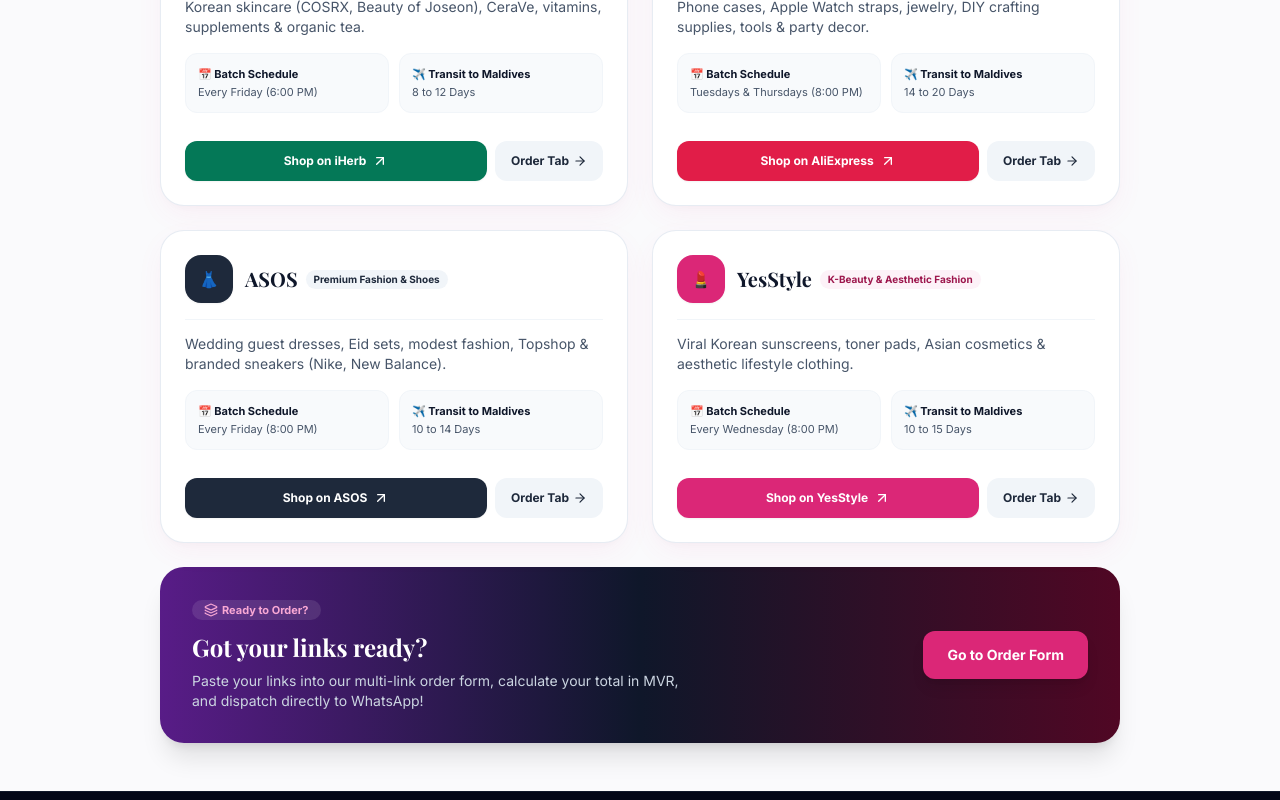
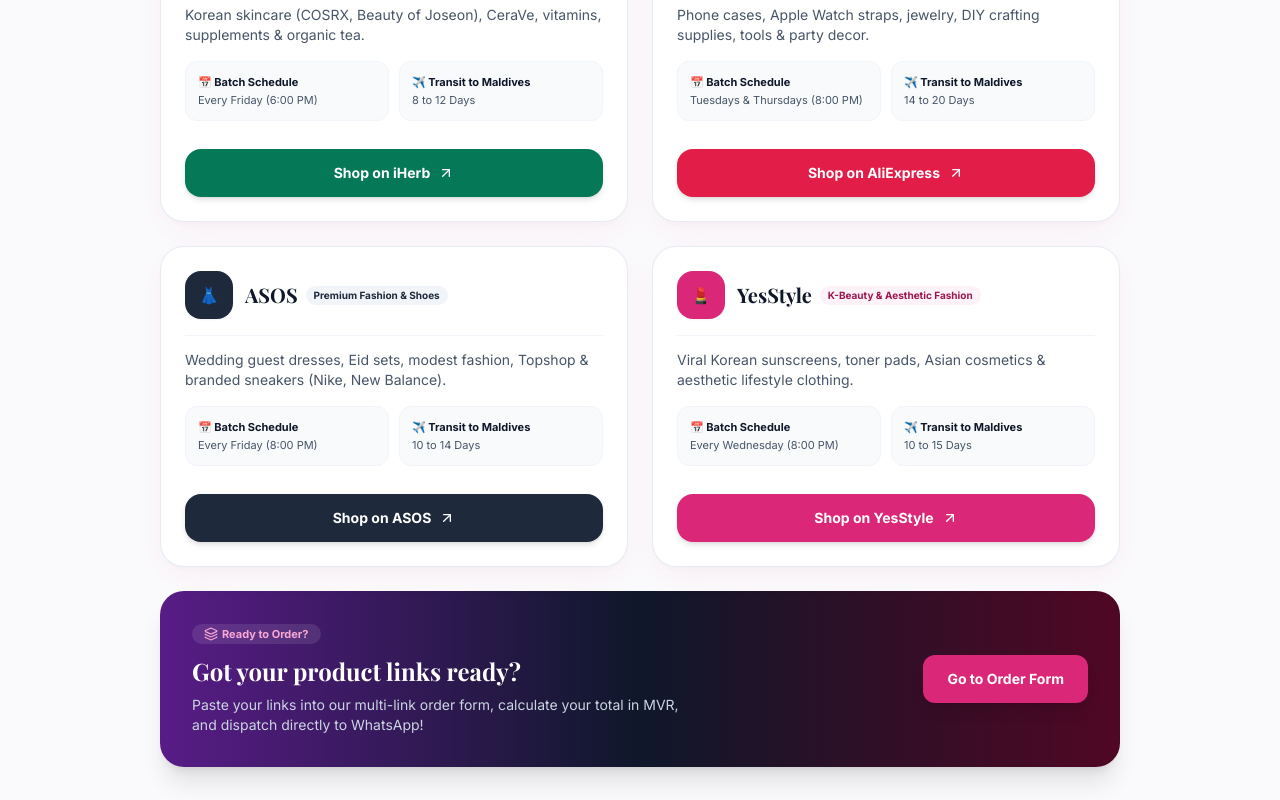
Before and after one commit to mohomohamed/girlclubco, a Next.js app: page /stores in a window 1280 px wide. Shown: the part 880-1680 px from the top of the page. Built offline with nearby package versions, Linux system fonts and the light colour scheme; a web font is replaced by a local one.

Commit message:
Option 1: Streamlined store cards with single full-width direct shop button

```diff
--- a/src/app/stores/page.tsx
+++ b/src/app/stores/page.tsx
@@ -1,7 +1,7 @@
 import React from 'react';
 import type { Metadata } from 'next';
 import Link from 'next/link';
-import { Store, ShoppingBag, ArrowUpRight, ArrowRight, MessageCircle, Calendar, Sparkles, Layers, ExternalLink } from 'lucide-react';
+import { Store, ShoppingBag, ArrowUpRight, ArrowRight, MessageCircle, Calendar, Sparkles, Layers } from 'lucide-react';
 import { SITE_CONFIG, STORES } from '@/lib/config';
 
 export const metadata: Metadata = {
@@ -103,7 +103,7 @@
           Browse & Shop Official Stores
         </h1>
         <p className="text-xs sm:text-sm text-slate-600 max-w-xl mx-auto">
-          Click any store below to browse products on their official site. Copy the link of any item you like and paste it in our <strong>Order</strong> tab!
+          Click any store below to browse items on their official site. Copy the link of any item you like and paste it in our <strong>Order</strong> tab!
         </p>
       </div>
 
@@ -180,25 +180,17 @@
                 </div>
               </div>
 
-              {/* Action: Open official store website in new tab */}
-              <div className="pt-2 flex flex-col sm:flex-row gap-2">
+              {/* Single Clean Full-Width Store Button */}
+              <div className="pt-2">
                 <a
                   href={st.externalUrl}
                   target="_blank"
                   rel="noopener noreferrer"
-                  className={`flex-1 inline-flex items-center justify-center gap-1.5 ${st.btnColor} text-white text-xs font-bold py-3 px-4 rounded-xl transition shadow-sm hover:scale-[1.01] active:scale-95`}
+                  className={`w-full inline-flex items-center justify-center gap-2 ${st.btnColor} text-white text-xs sm:text-sm font-bold py-3.5 px-5 rounded-2xl transition shadow-md hover:scale-[1.01] active:scale-95`}
                 >
                   <span>Shop on {st.name}</span>
                   <ArrowUpRight className="w-4 h-4" />
                 </a>
-
-                <Link
-                  href="/order"
-                  className="px-4 py-3 bg-slate-100 hover:bg-slate-200 text-slate-800 rounded-xl text-xs font-bold transition flex items-center justify-center gap-1"
-                >
-                  <span>Order Tab</span>
-                  <ArrowRight className="w-3.5 h-3.5" />
-                </Link>
               </div>
             </div>
           ))}
@@ -211,7 +203,7 @@
               <Layers className="w-3.5 h-3.5" /> Ready to Order?
             </span>
             <h3 className="font-serif-luxury text-2xl font-bold">
-              Got your links ready?
+              Got your product links ready?
             </h3>
             <p className="text-xs sm:text-sm text-slate-300 max-w-lg">
               Paste your links into our multi-link order form, calculate your total in MVR, and dispatch directly to WhatsApp!
@@ -220,7 +212,7 @@
 
           <Link
             href="/order"
-            className="flex-shrink-0 bg-pink-600 hover:bg-pink-500 text-white font-bold text-xs sm:text-sm px-6 py-3.5 rounded-xl shadow-lg transition"
+            className="flex-shrink-0 bg-pink-600 hover:bg-pink-500 text-white font-bold text-xs sm:text-sm px-6 py-3.5 rounded-xl shadow-lg transition hover:scale-105 active:scale-95"
           >
             Go to Order Form
           </Link>
```
